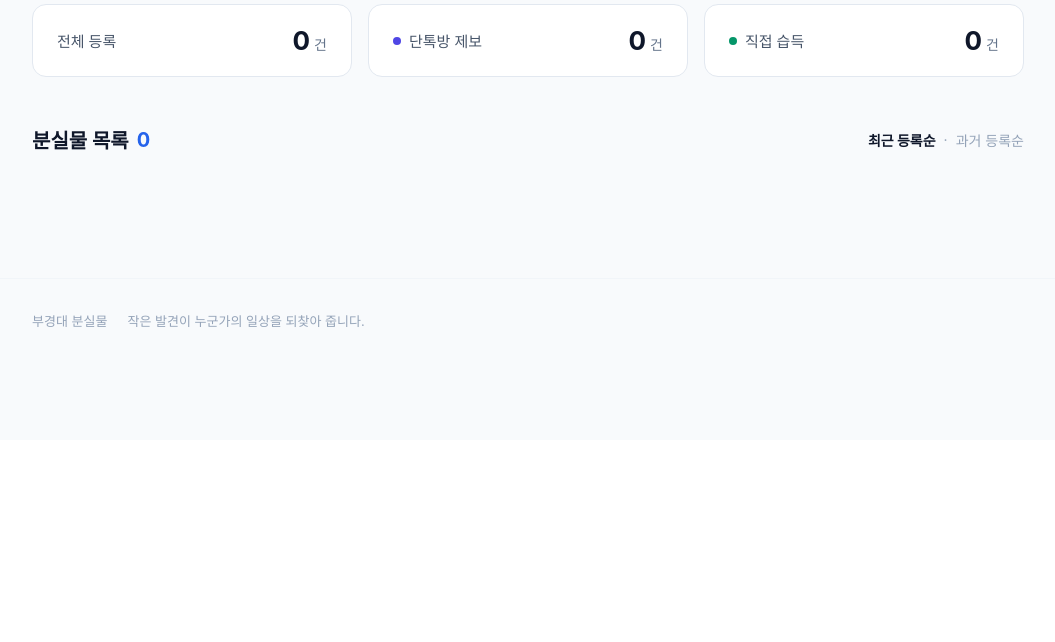
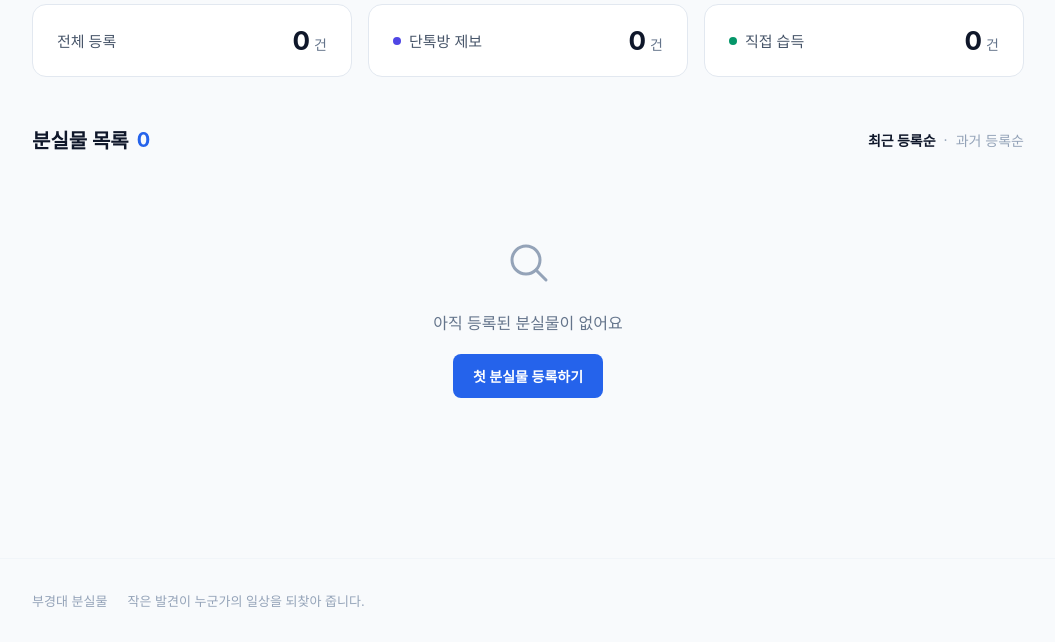
Before and after one commit to MinseoKim01/OSS_TEAM_1, a Flask app: page / in a window 1280 px wide. Shown: the part 360-1002 px from the top of the page, without its empty margins (112-1167 px from the left). Before the commit the page ends 687 px from the top, so only its background shows below. Run offline with Flask 3, Linux system fonts and the light colour scheme; data that the repository does not hold is empty.

Commit message:
등록된 분실물이 없을 때 빈 목록 UI 구현(#3)
"아직 등록된 분실물이 없어요" 안내 문구, 돋보기 아이콘, '첫 분실물 등록하기' 버튼 영역 작성

```diff
--- a/static/css/style.css
+++ b/static/css/style.css
@@ -8,6 +8,11 @@
  * - 새 스타일 규칙 추가 시 사용 위치와 필요한 이유를 주석으로 명시.
  * - 공통 스타일 변경 시 연결된 다른 화면의 영향 확인.
  */
+
+
+/* =========================================
+   기본 스타일
+   ========================================= */
 
 * {
     box-sizing: border-box;
@@ -27,7 +32,10 @@ body {
     padding: 0 24px;
 }
 
-/* 헤더 */
+/* =========================================
+   헤더
+   ========================================= */
+
 .header {
     background: #ffffff;
     border-bottom: 1px solid #f1f5f9;
@@ -57,7 +65,10 @@ body {
     display: block;
 }
 
-/* 푸터 */
+/* =========================================
+   푸터
+   ========================================= */
+
 .footer {
     margin-top: 100px;
     padding: 32px 0;
@@ -173,7 +184,10 @@ body {
     color: #2563eb;
 }
 
-/* 정렬 옵션 */
+/* =========================================
+   정렬 옵션
+   ========================================= */
+
 .sort-options {
     display: flex;
     align-items: center;
@@ -193,7 +207,10 @@ body {
     color: #0f172a;
 }
 
-/* 카드 그리드 및 카드 */
+/* =========================================
+   카드 그리드 및 카드
+   ========================================= */
+
 .cards-grid {
     display: grid;
     grid-template-columns: repeat(auto-fill, minmax(320px, 1fr));
@@ -208,7 +225,10 @@ body {
     cursor: pointer;
 }
 
-/* 배지 */
+/* =========================================
+   배지
+   ========================================= */
+
 .badge {
     display: inline-block;
     font-size: 12px;
@@ -228,7 +248,10 @@ body {
     color: #16a34a;
 }
 
-/* 카드 본문 */
+/* =========================================
+   카드 본문
+   ========================================= */
+
 .card-title {
     font-size: 18px;
     margin-bottom: 8px;
@@ -247,10 +270,10 @@ body {
 
 /* =========================================
    분실물 상세 정보 모달 UI (list.html)
-   - 분실물 목록 카드 선택 시 표시되는 상세 정보 팝업 레이아웃
+   - 분실물 목록 카드 선택 시 표시되는 상세 정보 팝업
    ========================================= */
 
-/* 모달 배경 오버레이 (화면 전체를 덮는 반투명 배경) */
+/* 모달 배경 오버레이 */
 .modal-overlay {
     position: fixed;
     top: 0;
@@ -413,3 +436,49 @@ body {
         padding: 20px;
     }
 }
+
+/* =========================================
+   빈 목록(Empty State) UI
+   - list.html에서 등록된 분실물이 없을 때 표시
+   ========================================= */
+
+.empty-state {
+    padding: 60px 20px;
+    display: flex;
+    flex-direction: column;
+    align-items: center;
+    justify-content: center;
+    text-align: center;
+}
+
+/* 빈 목록 돋보기 아이콘 */
+.empty-state-icon {
+    color: #94a3b8;
+    margin-bottom: 20px;
+}
+
+/* 빈 목록 안내 문구 */
+.empty-state-message {
+    font-size: 16px;
+    font-weight: 500;
+    color: #64748b;
+    margin-bottom: 20px;
+}
+
+/* 빈 목록 등록 버튼 */
+.empty-state-button {
+    display: inline-block;
+    padding: 12px 20px;
+    background-color: #2563eb;
+    color: #ffffff;
+    border-radius: 8px;
+    text-decoration: none;
+    font-size: 14px;
+    font-weight: 600;
+}
+
+/* 카드 목록과 빈 목록에 hidden 속성이 적용되면 화면에서 숨김 */
+.cards-grid[hidden],
+.empty-state[hidden] {
+    display: none;
+}
--- a/static/js/list.js
+++ b/static/js/list.js
@@ -1,38 +1,43 @@
-/*
+
+/**
  * 분실물 목록 조회 및 카드 UI 렌더링
  */
 
 /**
- * 전체 및 유형별(type: report / found) 등록 건수 카운트(count) 집계 함수 (API 호출)
+ * 전체 및 유형별(type: report / found) 등록 건수 카운트 집계 함수 (API 호출)
  * @returns {Promise<{total: number, report: number, found: number}>}
  */
 async function fetchItemStats() {
     const response = await fetch('/api/stats');
+
     if (!response.ok) {
         throw new Error('통계 집계 데이터를 불러오지 못했습니다.');
     }
+
     return await response.json();
 }
 
 /**
- * 분실물 목록 데이터에서 유형별(report / found) 및 전체 등록 건수 카운트 집계 함수 (클라이언트 집계)
+ * 분실물 목록 데이터에서 유형별(report / found) 및 전체 등록 건수 카운트 집계 함수
  * @param {Array} items
  * @returns {{total: number, report: number, found: number}}
  */
 function countItemsByType(items) {
     return items.reduce((acc, item) => {
         acc.total += 1;
+
         if (item.type === 'report') {
             acc.report += 1;
         } else if (item.type === 'found') {
             acc.found += 1;
         }
+
         return acc;
     }, { total: 0, report: 0, found: 0 });
 }
 
 /**
- * 통계 카드 카운터 UI에 집계 데이터(N건) 동적 출력 및 숫자 포맷팅
+ * 통계 카드 카운터 UI에 집계 데이터 동적 출력 및 숫자 포맷팅
  * @param {{total: number, report: number, found: number}} stats
  */
 function updateStatsUI(stats) {
@@ -40,15 +45,24 @@ function updateStatsUI(stats) {
     const reportEl = document.getElementById('stat-report');
     const foundEl = document.getElementById('stat-found');
 
-    if (totalEl) totalEl.textContent = Number(stats.total || 0).toLocaleString();
-    if (reportEl) reportEl.textContent = Number(stats.report || 0).toLocaleString();
-    if (foundEl) foundEl.textContent = Number(stats.found || 0).toLocaleString();
+    if (totalEl) {
+        totalEl.textContent = Number(stats.total || 0).toLocaleString();
+    }
+
+    if (reportEl) {
+        reportEl.textContent = Number(stats.report || 0).toLocaleString();
+    }
+
+    if (foundEl) {
+        foundEl.textContent = Number(stats.found || 0).toLocaleString();
+    }
 }
 
 /**
- * DB 변경 이벤트 감지 및 실시간 통계 수치 반영 리스너 (Realtime Listener)
+ * DB 변경 이벤트 감지 및 실시간 통계 수치 반영 리스너
  * 주기적 변경 감지(Polling) 및 탭 포커스 복귀(visibilitychange)를 통해
- * 새 글 등록/삭제 시 통계 숫자가 실시간으로 반영되도록 함
+ * 새 글 등록/삭제 시 통계 숫자가 반영되도록 함
+ *
  * @param {Function} onCountChanged - 건수 변경 시 추가 동작(목록 갱신 등)
  * @param {number} intervalMs - 감지 주기 (기본 3초)
  */
@@ -60,15 +74,25 @@ function initRealtimeStatsListener(onCountChanged, intervalMs = 3000) {
             .then(stats => {
                 updateStatsUI(stats);
 
-                // 이전 집계 건수와 달라진 경우 (새 글 등록 또는 삭제 감지)
-                if (lastStats !== null && (lastStats.total !== stats.total || lastStats.report !== stats.report || lastStats.found !== stats.found)) {
+                // 이전 집계 건수와 달라진 경우 새 글 등록 또는 삭제 감지
+                if (
+                    lastStats !== null &&
+                    (
+                        lastStats.total !== stats.total ||
+                        lastStats.report !== stats.report ||
+                        lastStats.found !== stats.found
+                    )
+                ) {
                     if (typeof onCountChanged === 'function') {
                         onCountChanged();
                     }
                 }
+
                 lastStats = stats;
             })
-            .catch(() => { });
+            .catch(() => {
+                // 통계 조회 실패 시 별도 처리 없이 다음 주기에 다시 확인
+            });
     }
 
     // 주기적 DB 변경 감지
@@ -89,12 +113,18 @@ function initRealtimeStatsListener(onCountChanged, intervalMs = 3000) {
     });
 }
 
+
 document.addEventListener('DOMContentLoaded', () => {
     const listContainer = document.getElementById('lost-items-list');
+
+    // 빈 목록 안내 화면
+    const emptyState = document.getElementById('empty-state');
+
     const countBadge = document.getElementById('items-count');
     const sortRecent = document.getElementById('sort-recent');
     const sortOldest = document.getElementById('sort-oldest');
     const modal = document.getElementById('lost-item-modal');
+
     if (!listContainer) return;
 
     // 모달 X 버튼 및 삭제하기 버튼
@@ -102,7 +132,7 @@ document.addEventListener('DOMContentLoaded', () => {
     const modalDeleteBtn = document.getElementById('modal-delete-btn');
 
     // X 버튼 클릭 시 상세보기 팝업 닫기
-    if (modalCloseIcon) {
+    if (modalCloseIcon && modal) {
         modalCloseIcon.addEventListener('click', () => {
             modal.classList.remove('active');
             modal.style.display = 'none';
@@ -122,22 +152,23 @@ document.addEventListener('DOMContentLoaded', () => {
     const modalLocationValue = document.getElementById('modal-location-value');
     const modalStorageValue = document.getElementById('modal-storage-value');
     const modalDescValue = document.getElementById('modal-description-value');
+
     // 게시글 유형별 상세 정보 행 요소
     const modalChatroomRow = document.getElementById('modal-row-chatroom');
     const modalLocationRow = document.getElementById('modal-row-location');
     const modalStorageRow = document.getElementById('modal-row-storage');
 
     /**
-     * 게시글 상세 정보 모달 열기 및 상태(State) 데이터 바인딩 함수
+     * 게시글 상세 정보 모달 열기 및 상태 데이터 바인딩 함수
      * @param {Object} item - 선택된 분실물 게시글 객체
      */
     function openItemDetailModal(item) {
         if (!item || !modal) return;
+
         selectedItem = item;
 
         const isReport = item.type === 'report';
 
-        // 게시글 유형에 따라 상세 정보 항목 표시 여부 구분
         // 게시글 유형에 따라 상세 정보 항목 표시 여부 구분
         if (isReport) {
             // 제보형: 단톡방, 보관 위치 표시
@@ -157,15 +188,16 @@ document.addEventListener('DOMContentLoaded', () => {
             modalBadge.className = `badge ${isReport ? 'badge-report' : 'badge-found'}`;
         }
 
-        // 2. 제목 (물건 이름) 바인딩
+        // 2. 제목(물건 이름) 바인딩
         if (modalName) {
             modalName.textContent = item.item_name || '';
         }
 
-        // 3. 일시 바인딩 (유형에 따라 라벨 구분)
+        // 3. 일시 바인딩
         if (modalDatetimeLabel) {
             modalDatetimeLabel.textContent = isReport ? '안내 일시' : '습득 일시';
         }
+
         if (modalDatetimeValue) {
             modalDatetimeValue.textContent = `${item.date || ''} ${item.time || ''}`.trim();
         }
@@ -174,9 +206,11 @@ document.addEventListener('DOMContentLoaded', () => {
         if (modalChatroomValue) {
             modalChatroomValue.textContent = item.chat_room_name || '-';
         }
+
         if (modalLocationValue) {
             modalLocationValue.textContent = item.found_location || '-';
         }
+
         if (modalStorageValue) {
             modalStorageValue.textContent = item.storage_location || '-';
         }
@@ -186,7 +220,7 @@ document.addEventListener('DOMContentLoaded', () => {
             modalDescValue.textContent = item.description || '등록된 상세 설명이 없습니다.';
         }
 
-        // 선택된 게시글 메타 정보 속성 기록 (식별용)
+        // 선택된 게시글 메타 정보 속성 기록
         modal.dataset.id = item.id;
         modal.dataset.type = item.type;
 
@@ -199,6 +233,25 @@ document.addEventListener('DOMContentLoaded', () => {
     // 카드 렌더링 함수
     function renderCards(items) {
         listContainer.innerHTML = '';
+
+        // 등록된 게시글이 없는 경우 빈 목록 화면 표시
+        if (!items || items.length === 0) {
+            listContainer.hidden = true;
+
+            if (emptyState) {
+                emptyState.hidden = false;
+            }
+
+            return;
+        }
+
+        // 게시글이 존재하는 경우 카드 목록 표시
+        listContainer.hidden = false;
+
+        if (emptyState) {
+            emptyState.hidden = true;
+        }
+
         items.forEach(item => {
             const card = document.createElement('div');
             card.className = 'lost-card';
@@ -209,6 +262,7 @@ document.addEventListener('DOMContentLoaded', () => {
             const badgeText = isReport ? '제보형' : '습득형';
             const badgeClass = isReport ? 'badge-report' : 'badge-found';
             const datePrefix = isReport ? '안내' : '습득';
+
             const subLocation = isReport
                 ? (item.chat_room_name || '')
                 : (item.found_location || item.storage_location || '');
@@ -217,6 +271,7 @@ document.addEventListener('DOMContentLoaded', () => {
                 <div class="card-badge-wrap">
                     <span class="badge ${badgeClass}">${badgeText}</span>
                 </div>
+
                 <h3 class="card-title">${item.item_name}</h3>
                 <p class="card-desc">${item.description || ''}</p>
 
@@ -228,12 +283,12 @@ document.addEventListener('DOMContentLoaded', () => {
                 </div>
             `;
 
-            // 카드 클릭 시 선택된 게시글 상태(State) 바인딩 및 상세 정보 모달 오픈
+            // 카드 클릭 시 선택된 게시글 상세 정보 모달 오픈
             card.addEventListener('click', () => {
                 openItemDetailModal(item);
             });
 
-            // 키보드 엔터/스페이스바로도 상세 정보 모달 오픈 가능하도록 처리
+            // 키보드 엔터/스페이스바로도 상세 정보 모달 오픈
             card.addEventListener('keydown', (e) => {
                 if (e.key === 'Enter' || e.key === ' ') {
                     e.preventDefault();
@@ -248,31 +303,55 @@ document.addEventListener('DOMContentLoaded', () => {
     // 정렬 함수 (최근순 / 과거순)
     function sortBy(order) {
         if (order === 'recent') {
-            sortRecent.classList.add('active');
-            sortOldest.classList.remove('active');
-            currentItems.sort((a, b) => (b.date + b.time).localeCompare(a.date + a.time));
+            if (sortRecent) sortRecent.classList.add('active');
+            if (sortOldest) sortOldest.classList.remove('active');
+
+            currentItems.sort((a, b) =>
+                (b.date + b.time).localeCompare(a.date + a.time)
+            );
         } else {
-            sortOldest.classList.add('active');
-            sortRecent.classList.remove('active');
-            currentItems.sort((a, b) => (a.date + a.time).localeCompare(b.date + b.time));
+            if (sortOldest) sortOldest.classList.add('active');
+            if (sortRecent) sortRecent.classList.remove('active');
+
+            currentItems.sort((a, b) =>
+                (a.date + a.time).localeCompare(b.date + b.time)
+            );
         }
+
         renderCards(currentItems);
     }
 
-    if (sortRecent) sortRecent.addEventListener('click', () => sortBy('recent'));
-    if (sortOldest) sortOldest.addEventListener('click', () => sortBy('oldest'));
+    // 정렬 버튼 이벤트
+    if (sortRecent) {
+        sortRecent.addEventListener('click', () => sortBy('recent'));
+    }
+
+    if (sortOldest) {
+        sortOldest.addEventListener('click', () => sortBy('oldest'));
+    }
 
     // 목록 데이터 로딩 함수
     function loadItems() {
         fetch('/api/items')
-            .then(response => response.json())
+            .then(response => {
+                if (!response.ok) {
+                    throw new Error('분실물 목록을 불러오지 못했습니다.');
+                }
+
+                return response.json();
+            })
             .then(items => {
-                currentItems = items;
+                currentItems = Array.isArray(items) ? items : [];
+
                 if (countBadge) {
-                    countBadge.textContent = items.length;
+                    countBadge.textContent = currentItems.length;
                 }
-                updateStatsUI(countItemsByType(items));
+
+                updateStatsUI(countItemsByType(currentItems));
                 renderCards(currentItems);
+            })
+            .catch(err => {
+                console.error('분실물 목록 조회 오류:', err);
             });
     }
 
@@ -281,10 +360,14 @@ document.addEventListener('DOMContentLoaded', () => {
 
     // 초기 상단 통계 수치 로드
     fetchItemStats()
-        .then(stats => updateStatsUI(stats))
-        .catch(err => console.error('통계 데이터 연동 오류:', err));
+        .then(stats => {
+            updateStatsUI(stats);
+        })
+        .catch(err => {
+            console.error('통계 데이터 연동 오류:', err);
+        });
 
-    // DB 변경 이벤트 감지 Realtime 리스너 시작 (새 글 등록/삭제 시 통계 및 목록 실시간 자동 갱신)
+    // DB 변경 이벤트 감지 리스너 시작
     initRealtimeStatsListener(() => {
         loadItems();
     }, 3000);
--- a/templates/list.html
+++ b/templates/list.html
@@ -15,6 +15,26 @@
     <!-- 분실물 카드 목록 그리드 -->
     <div id="lost-items-list" class="cards-grid"></div>
 </section>
+
+<!-- 빈 목록 안내 화면 -->
+<div id="empty-state" class="empty-state" hidden>
+    <div class="empty-state-icon">
+        <!-- 돋보기 아이콘 -->
+        <svg xmlns="http://www.w3.org/2000/svg" width="48" height="48" viewBox="0 0 24 24" fill="none"
+            stroke="currentColor" stroke-width="1.5" stroke-linecap="round" stroke-linejoin="round" aria-hidden="true">
+            <circle cx="11" cy="11" r="7"></circle>
+            <line x1="16" y1="16" x2="21" y2="21"></line>
+        </svg>
+    </div>
+
+    <p class="empty-state-message">
+        아직 등록된 분실물이 없어요
+    </p>
+
+    <a href="/register" class="empty-state-button">
+        첫 분실물 등록하기
+    </a>
+</div>
 
 <!-- 분실물 상세 정보 모달 팝업 UI 레이아웃 -->
 <div id="lost-item-modal" class="modal-overlay" style="display: none;" aria-hidden="true" role="dialog"
```
Lines whose indentation alone changed are shown as unchanged.
